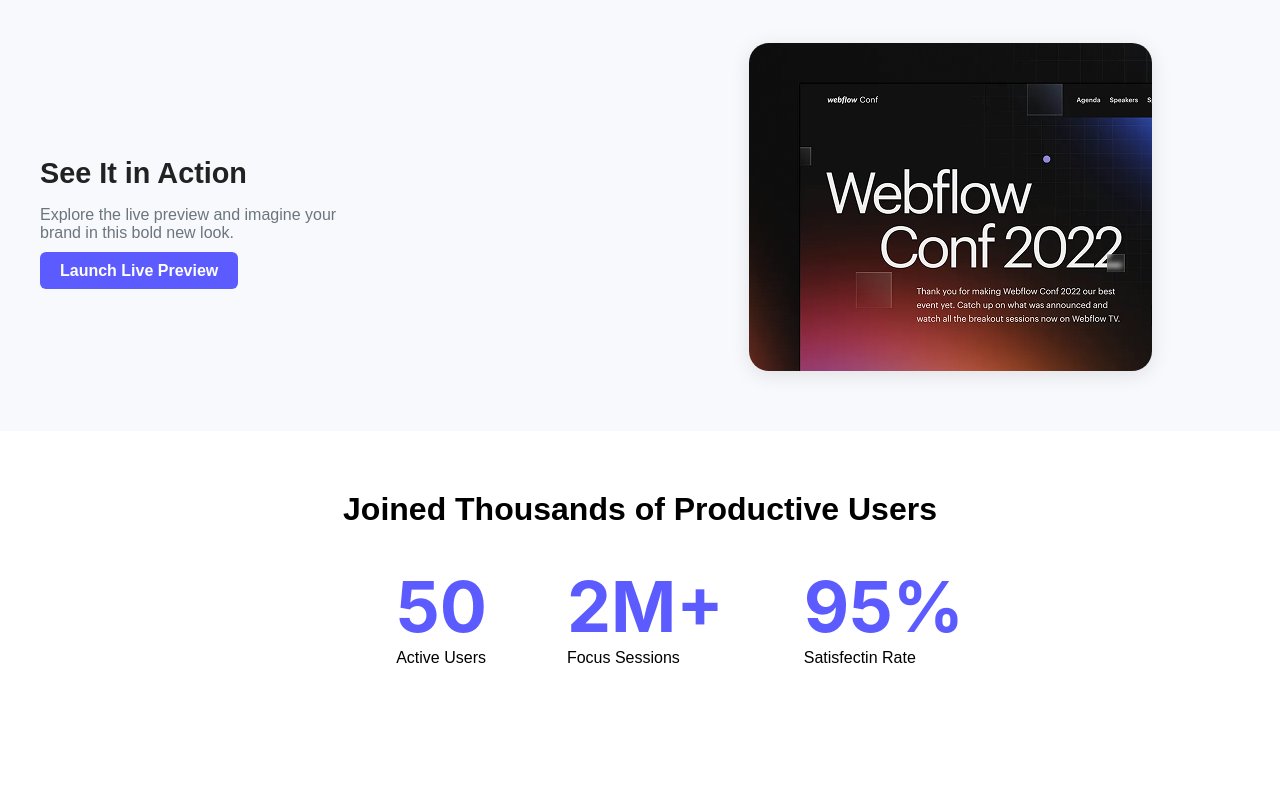
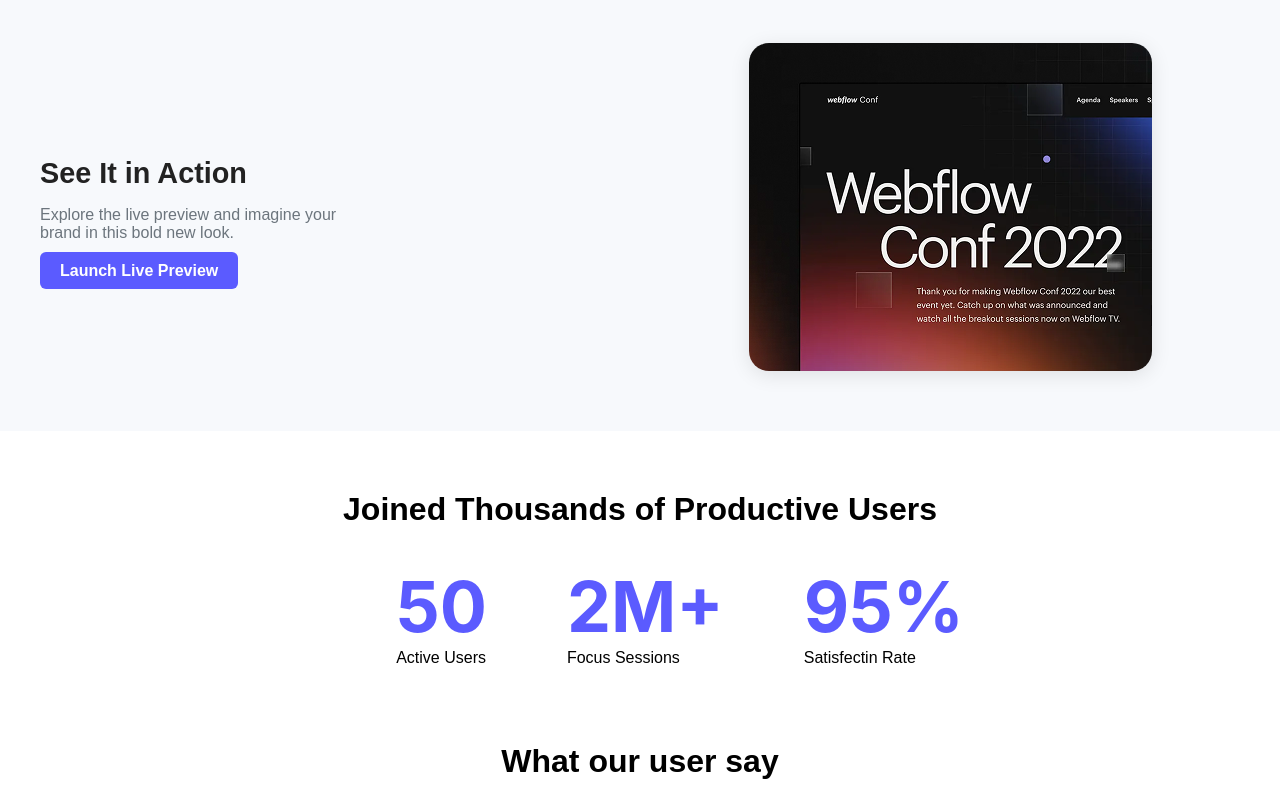
Before and after one commit to kazishajadul/B12A01-landing-launchpad, a plain HTML site: page index.html in a window 1280 px wide. Shown: the part 817-1617 px from the top of the page. Before the commit the page ends 1500 px from the top, so only its background shows below. Drawn offline with Linux system fonts and the light colour scheme.

Commit message:
final commit

```diff
--- a/index.html
+++ b/index.html
@@ -49,7 +49,9 @@
         </ul>
     </div>
 </section>
-
+<section>
+    <h1>What our user say</h1>
+</section>
 
 </body>
 </html>
```
